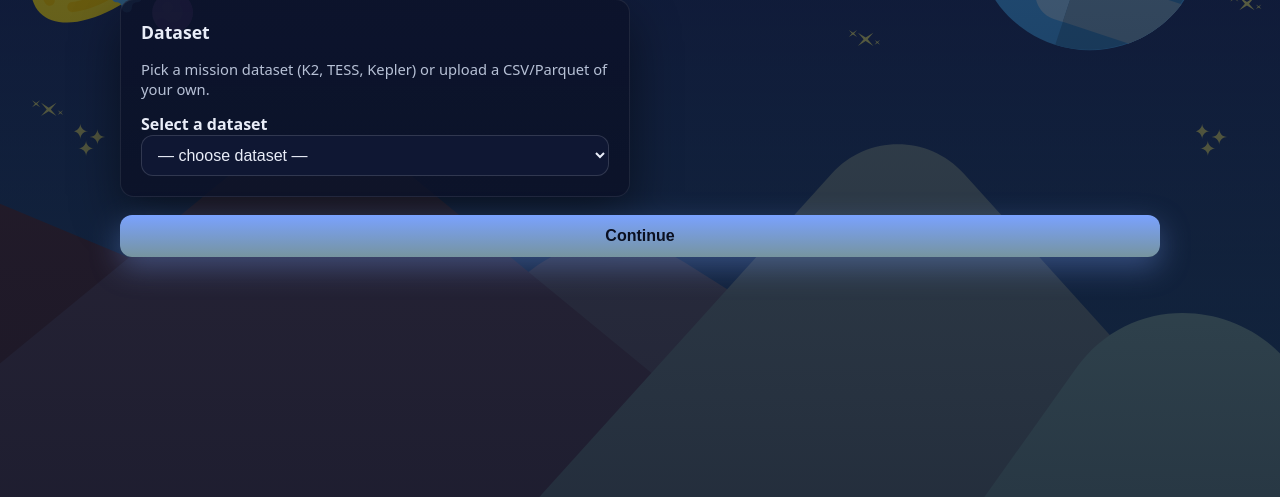
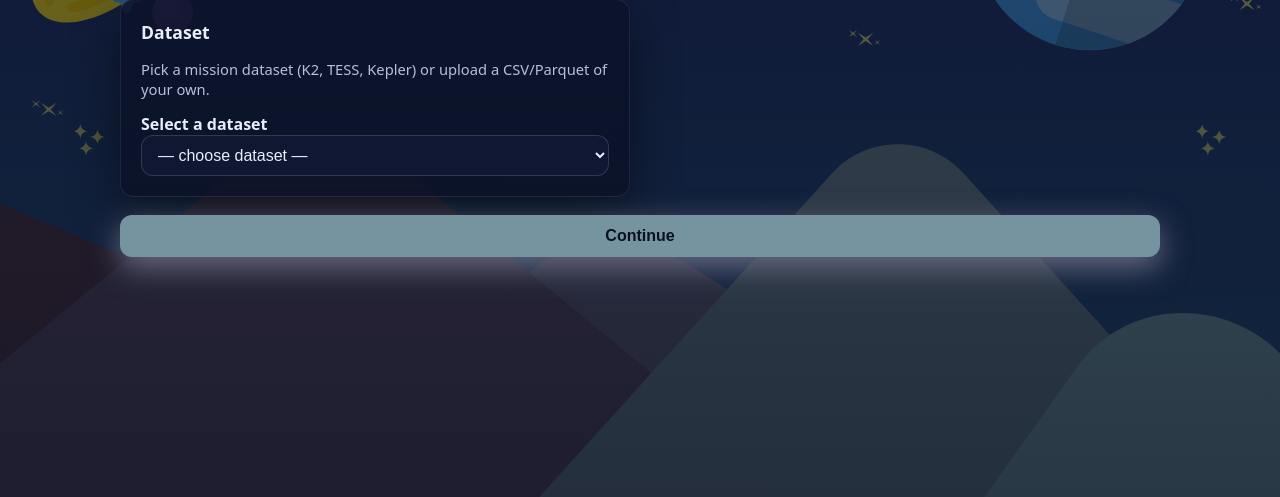
Before and after one commit to Moonyar/NASA-Space-Apps-Challenge-2025, a Flask app: page / in a window 1280 px wide. Shown: the part 222-719 px from the top of the page. Run offline with Flask 3, Linux system fonts and the light colour scheme; parts of the project's set-up code (start-up, migrations or seed data) failed here and were passed over.

Commit message:
made the button nicer

```diff
--- a/templates/index.html
+++ b/templates/index.html
@@ -63,10 +63,12 @@
       .actions{margin-top:18px}
       .btn{
         display:inline-flex; align-items:center; justify-content:center; gap:10px; padding:12px 16px; border-radius:12px;
-        background: linear-gradient(180deg, var(--accent), #76949F); color:#0b1021; border:0; font-weight:700; cursor:pointer;
-        box-shadow: 0 10px 30px rgba(122,162,255,.35);
+        background:#76949F; color:#0b1021; border:0; font-weight:700; cursor:pointer;
+        box-shadow: 0 10px 30px #6A6B83; transition: all 0.3s ease;
       }
-      .btn:hover{transform: translateY(-1px)}
+      .btn:hover{transform: translateY(-1px);
+        background:#86BBBD;
+      }
 
       /* Model info panel (unchanged behavior) */
       .info-box{
```
